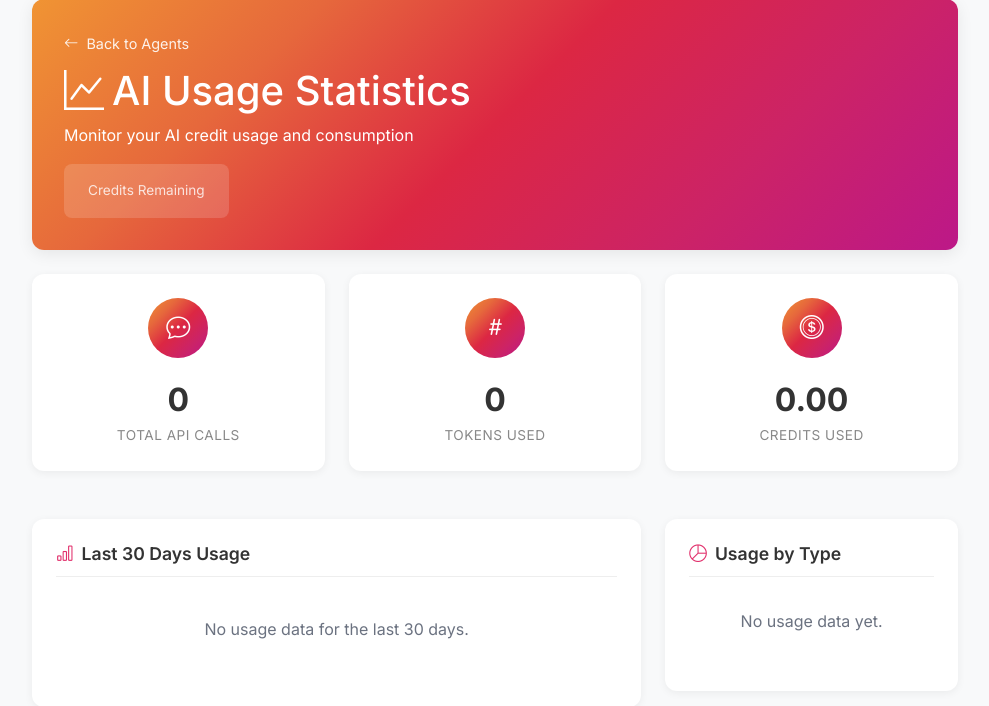
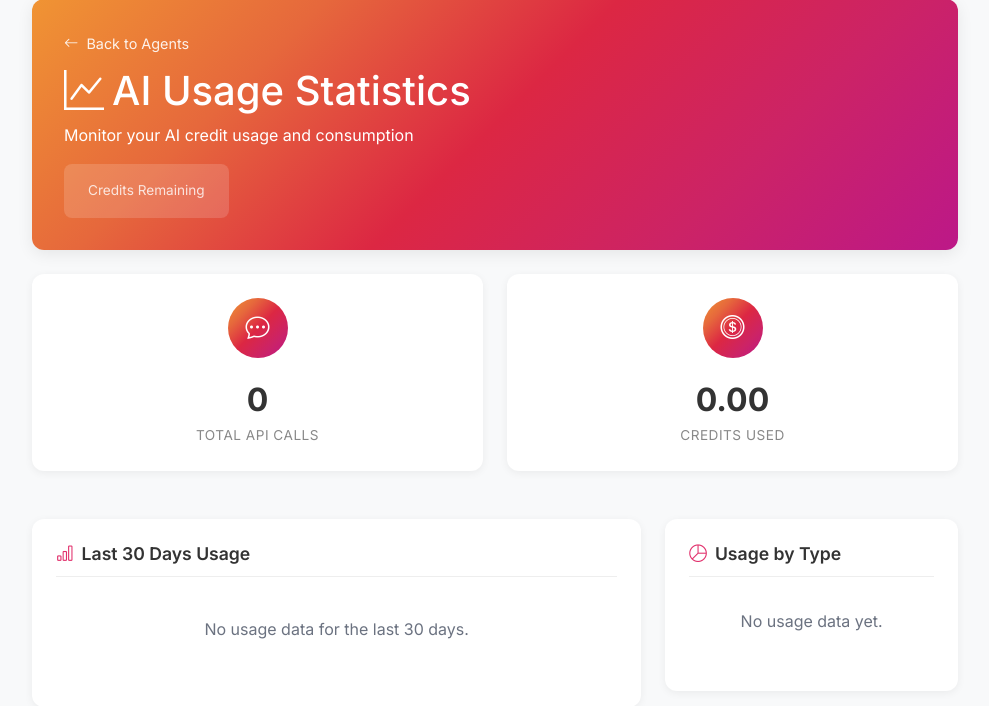
Before and after one commit to makeshmakesh/maedix-q, a Django app: template templates/instagram/ai/usage_stats.html in a window 1280 px wide. Shown: the part 95-801 px from the top of the page, without its empty margins (145-1134 px from the left). Run offline with Django 4.2, Linux system fonts and the light colour scheme; the template is opened without the code that fills it, so the values that code supplies are empty; parts of the project's set-up code (start-up, migrations or seed data) failed here and were passed over.

Commit message:
remove stats

```diff
--- a/templates/instagram/ai/usage_stats.html
+++ b/templates/instagram/ai/usage_stats.html
@@ -196,7 +196,7 @@
 </div>
 
 <div class="row mb-4">
-    <div class="col-md-4">
+    <div class="col-md-6">
         <div class="stats-card">
             <div class="stats-card-icon">
                 <i class="bi bi-chat-dots"></i>
@@ -205,16 +205,7 @@
             <div class="stats-card-label">Total API Calls</div>
         </div>
     </div>
-    <div class="col-md-4">
-        <div class="stats-card">
-            <div class="stats-card-icon">
-                <i class="bi bi-hash"></i>
-            </div>
-            <div class="stats-card-value">{{ total_stats.total_tokens|default:0|intcomma }}</div>
-            <div class="stats-card-label">Tokens Used</div>
-        </div>
-    </div>
-    <div class="col-md-4">
+    <div class="col-md-6">
         <div class="stats-card">
             <div class="stats-card-icon">
                 <i class="bi bi-coin"></i>
```
Also changed, not shown: templates/instagram/ai/collected_data_detail.html (+0 -38 lines).
